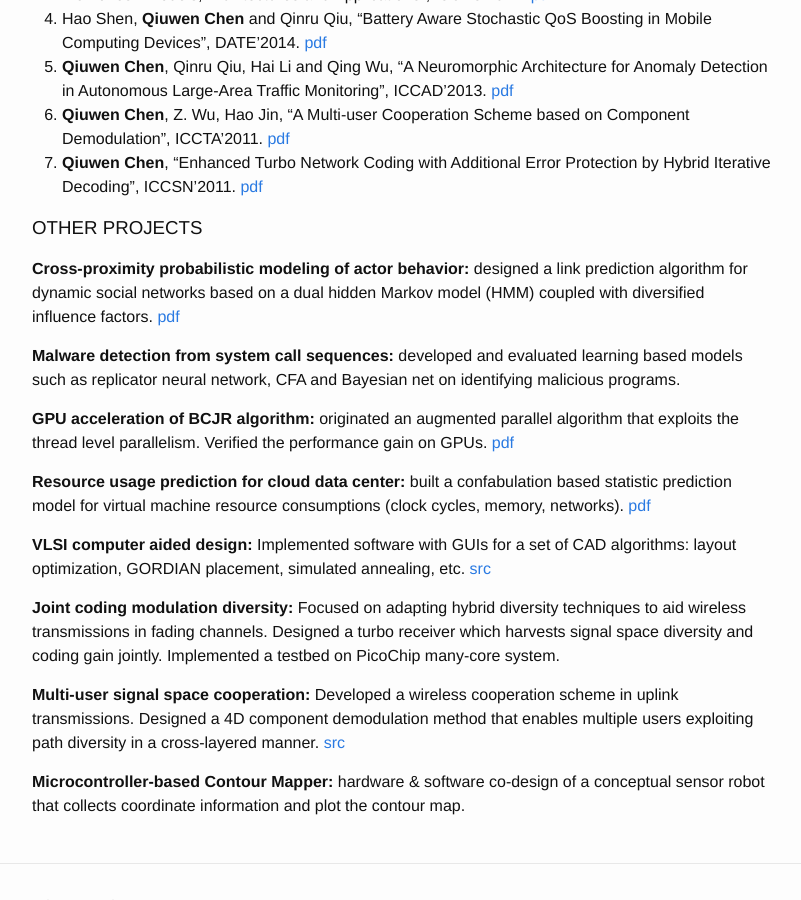
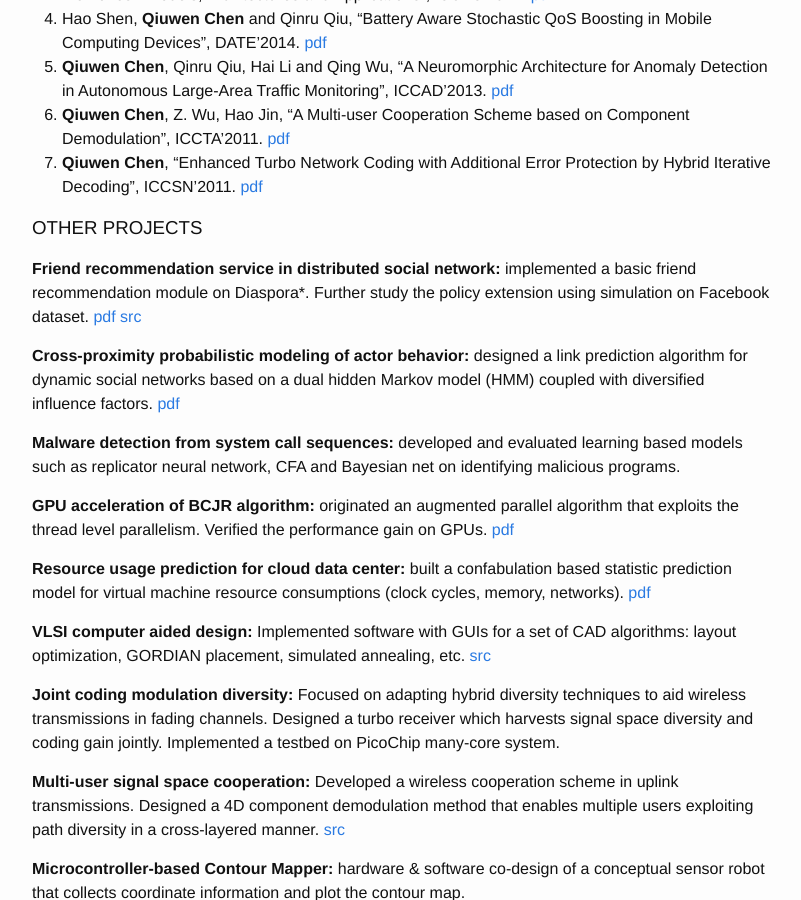
Before and after one commit to autchen/autchen.github.io, a Jekyll site: the page built from index.md, in a window 1280 px wide and 900 px high, scrolled down 1407 px. Shown: the whole window, without its empty margins (238-1039 px from the left). Built offline with Jekyll 4.4.1, drawn with Linux system fonts in a browser that asks for light colours.

Commit message:
update project links

```diff
--- a/index.md
+++ b/index.md
@@ -45,6 +45,8 @@ Baseband R&D Engineer: Developed a TD-LTE downlink demo platform and conducted s
 7. **Qiuwen Chen**, "Enhanced Turbo Network Coding with Additional Error Protection by Hybrid Iterative Decoding", ICCSN'2011. [pdf](https://onedrive.live.com/redir?resid=731dfd14fe9cfc26!3267&authkey=!AACW7Jc4CU0PXao&ithint=file%2cpdf)
 
 ### OTHER PROJECTS
+**Friend recommendation service in distributed social network:** implemented a basic friend recommendation module on Diaspora*. Further study the policy extension using simulation on Facebook dataset. [pdf](https://onedrive.live.com/redir?resid=731dfd14fe9cfc26!3695&authkey=!AE1jnDwtAQt59II&ithint=file%2cpdf) [src](https://github.com/autchen/diaspora)
+
 **Cross-proximity probabilistic modeling of actor behavior:** designed a link prediction algorithm for dynamic social networks based on a dual hidden Markov model (HMM) coupled with diversified influence factors. [pdf](https://onedrive.live.com/redir?resid=731dfd14fe9cfc26!3272&authkey=!AJ834RwxkOOf5rk&ithint=file%2cpdf)
 
 **Malware detection from system call sequences:** developed and evaluated learning based models such as replicator neural network, CFA and Bayesian net on identifying malicious programs.
```
